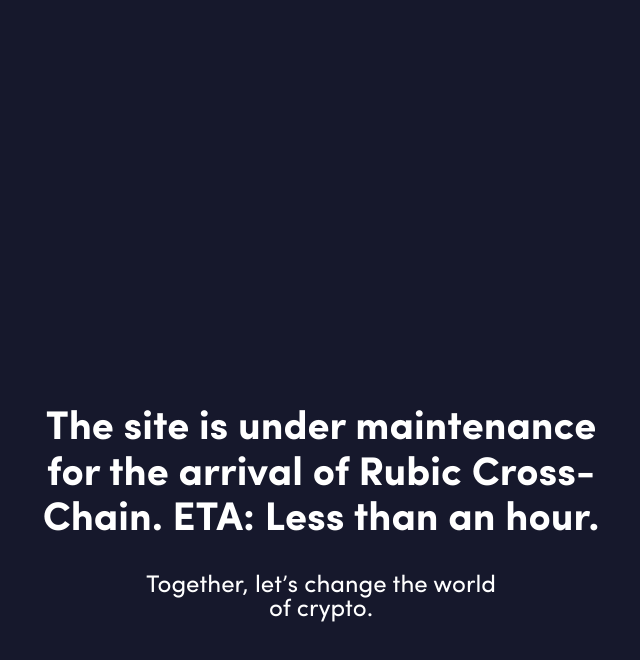
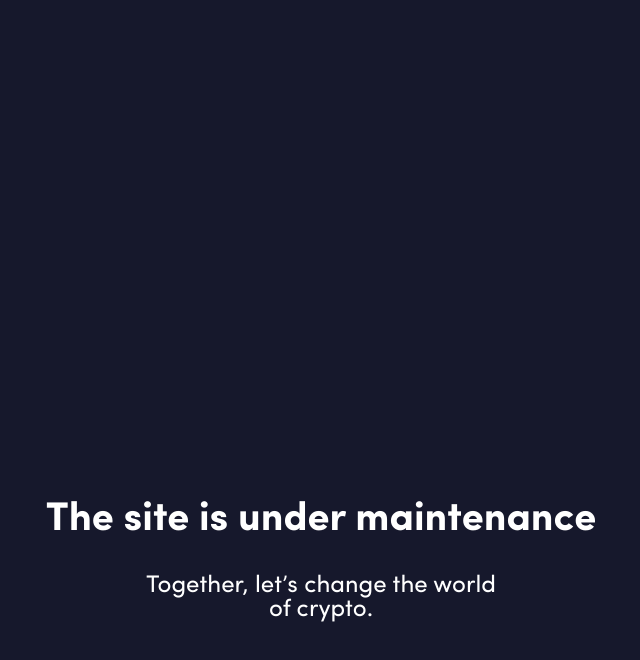
Before and after one commit to Cryptorubic/rubic-maintenace, a plain HTML site: page index.html in a window 1280 px wide. Shown: the part 58-718 px from the top of the page, without its empty margins (319-959 px from the left). Drawn offline with Linux system fonts and the light colour scheme.

Commit message:
minor fix

```diff
--- a/index.html
+++ b/index.html
@@ -38,66 +38,12 @@
         <img class="maintenance__logo" src="assets/images/rubic-logo.svg" alt="rubic logo">
         <div class="maintenance__content">
             <div class="maintenance__title">
-                The site is under maintenance for the arrival of Rubic Cross-Chain. ETA: Less than an hour.
+                The site is under maintenance
             </div>
             <div class="maintenance__description">
                 Together, let’s change the world of crypto.
             </div>
         </div>
     </div>
-
-
-<!--    <footer class="footer">-->
-<!--        <div class="footer__social-container">-->
-<!--            <span>-->
-<!--                <a href="https://t.me/cryptorubic_chat" target="_blank">-->
-<!--                    <img src="./assets/images/contacts/telegram.svg" alt="telegram" />-->
-<!--                </a>-->
-<!--            </span>-->
-<!--            <span>-->
-<!--                <a href="mailto:support@rubic.finance">-->
-<!--                    <img src="assets/images/contacts/mail.svg" alt="mail" />-->
-<!--                </a>-->
-<!--            </span>-->
-<!--            <span>-->
-<!--                <a href="https://twitter.com/CryptoRubic" target="_blank">-->
-<!--                    <img src="./assets/images/contacts/twitter.svg" alt="twitter" />-->
-<!--                </a>-->
-<!--            </span>-->
-<!--            <span>-->
-<!--                <a href="https://github.com/Cryptorubic/rubic_frontend" target="_blank">-->
-<!--                    <img src="./assets/images/contacts/github.svg" alt="github" />-->
-<!--                </a>-->
-<!--            </span>-->
-<!--            <span>-->
-<!--                <a href="https://cryptorubic.medium.com" target="_blank">-->
-<!--                    <img src="./assets/images/contacts/medium.svg" alt="medium" />-->
-<!--                </a>-->
-<!--            </span>-->
-<!--            <span>-->
-<!--                <a href="https://www.reddit.com/r/Rubic/new/" target="_blank">-->
-<!--                    <img src="./assets/images/contacts/reddit.svg" alt="reddit" />-->
-<!--                </a>-->
-<!--            </span>-->
-<!--            <span>-->
-<!--                <a href="https://discord.gg/3f94R4KT" target="_blank">-->
-<!--                    <img src="./assets/images/contacts/discord.svg" alt="discord" />-->
-<!--                </a>-->
-<!--            </span>-->
-<!--        </div>-->
-<!--        <div class="footer__copyright">-->
-<!--            <div>-->
-<!--                © Copyright Rubic 2021,-->
-<!--                <a-->
-<!--                        href="https://rubic.finance/assets/pdf/Rubic%20Privacy%20Policy.pdf"-->
-<!--                        target="_blank"-->
-<!--                        class="privacy-link"-->
-<!--                >-->
-<!--                    Privacy policy-->
-<!--                </a>-->
-<!--            </div>-->
-<!--        </div>-->
-<!--    </footer>-->
-
 </body>
 </html>
```
